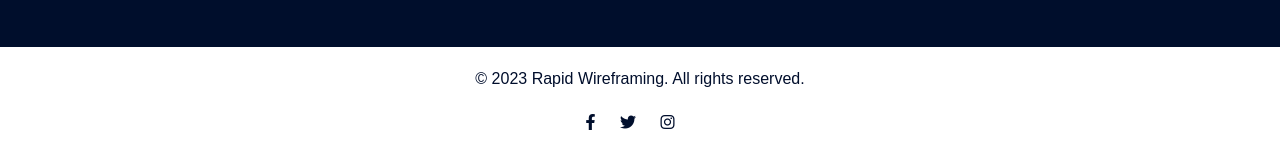
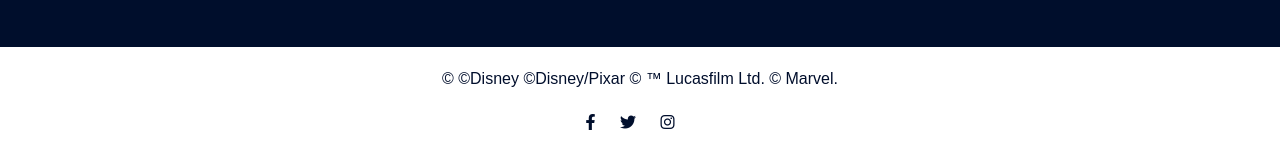
Before and after one commit to Shaechiee/S3_IT0043, a plain HTML site: page index.html in a window 1280 px wide. Shown: the part 2689-2841 px from the top of the page. Drawn offline with nearby package versions, Linux system fonts and the light colour scheme; a script that the page names is missing; a small style sheet from the web is missing.

Commit message:
Update index.html

```diff
--- a/index.html
+++ b/index.html
@@ -432,7 +432,7 @@
     <!-- FOOTER -->
     <footer class="footer">
         <div class="container">
-            <p>&copy; 2023 Rapid Wireframing. All rights reserved.</p>
+            <p>&copy; ©Disney ©Disney/Pixar © ™ Lucasfilm Ltd. © Marvel.</p>
             <div class="footer-social">
                 <a href="https://www.facebook.com/DisneyPlus/" target="_blank"><i class="fab fa-facebook-f"></i></a>
                 <a href="https://x.com/DisneyPlus?ref_src=twsrc%5Egoogle%7Ctwcamp%5Eserp%7Ctwgr%5Eauthor" target="_blank"><i class="fab fa-twitter"></i></a>
```
